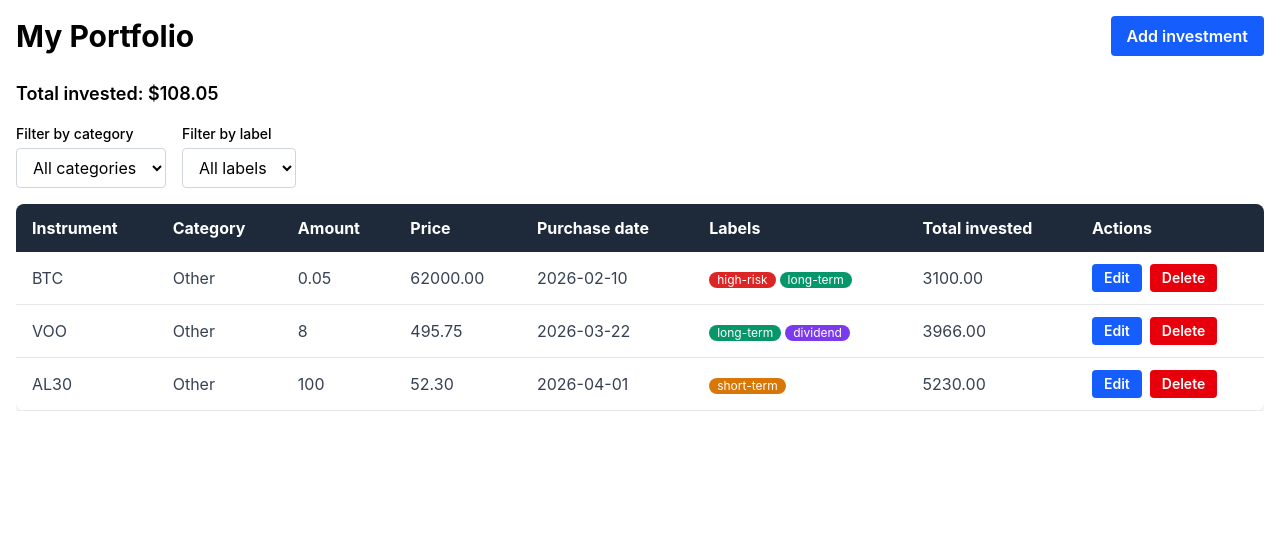
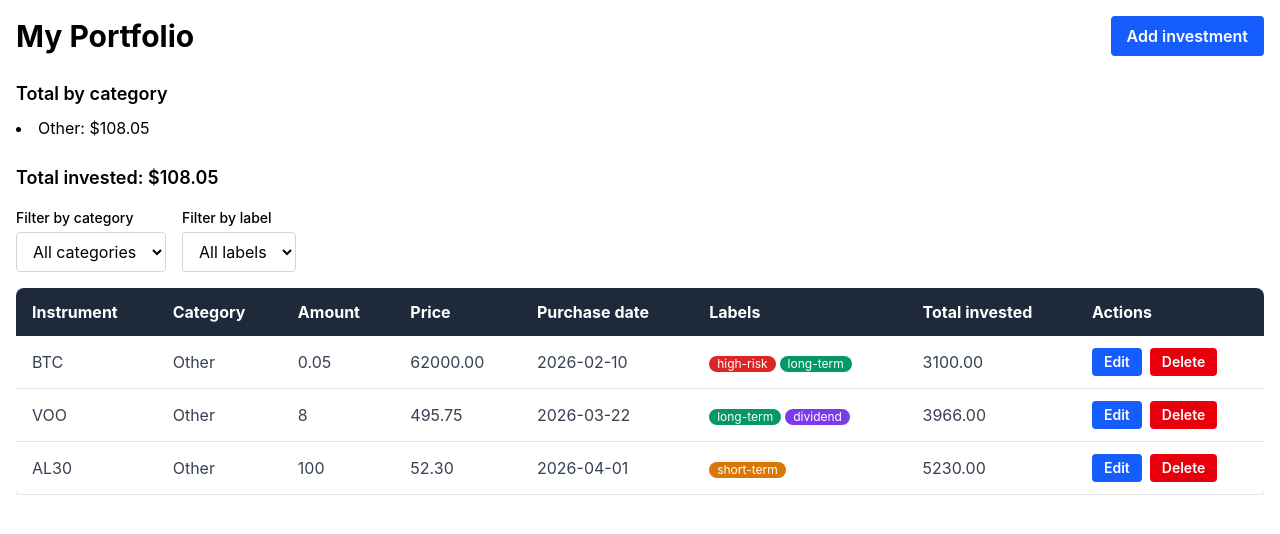
Before and after one commit to aarongutierrez08/my-investments, a Next.js app: page / in a window 1280 px wide. Shown: the top 534 px of the page. Built offline with nearby package versions, Linux system fonts and the light colour scheme.

Commit message:
feat: implement issue #25 (#26)
Co-authored-by: arito <agutierrez@zetti.com.ar>

```diff
--- a/app/page.tsx
+++ b/app/page.tsx
@@ -1,9 +1,23 @@
 import Link from 'next/link';
 import { storage } from '../lib/storage';
 import { InvestmentsTable } from './InvestmentsTable';
+import type { Investment } from '../lib/types';
+
+const UNCATEGORIZED = 'Uncategorized';
+
+function computeCategoryBreakdown(investments: Investment[]): Map<string, number> {
+  const breakdown = new Map<string, number>();
+  for (const investment of investments) {
+    const key = (investment.category as string | undefined) || UNCATEGORIZED;
+    breakdown.set(key, (breakdown.get(key) ?? 0) + investment.amount);
+  }
+  return breakdown;
+}
 
 export default async function HomePage() {
   const { investments, labels } = await storage.readAll();
+
+  const breakdown = computeCategoryBreakdown(investments);
 
   return (
     <main className="container mx-auto p-4">
@@ -17,6 +31,21 @@ export default async function HomePage() {
         </Link>
       </div>
 
+      {breakdown.size > 0 && (
+        <section aria-labelledby="total-by-category-heading" className="mb-6">
+          <h2 id="total-by-category-heading" className="text-lg font-semibold mb-2">
+            Total by category
+          </h2>
+          <ul className="list-disc list-inside">
+            {Array.from(breakdown.entries()).map(([name, total]) => (
+              <li key={name}>
+                {name}: ${total}
+              </li>
+            ))}
+          </ul>
+        </section>
+      )}
+
       <InvestmentsTable investments={investments} labels={labels} />
     </main>
   );
```
Also changed, not shown: 1 other file (tests, documents, lock files or other folders).
